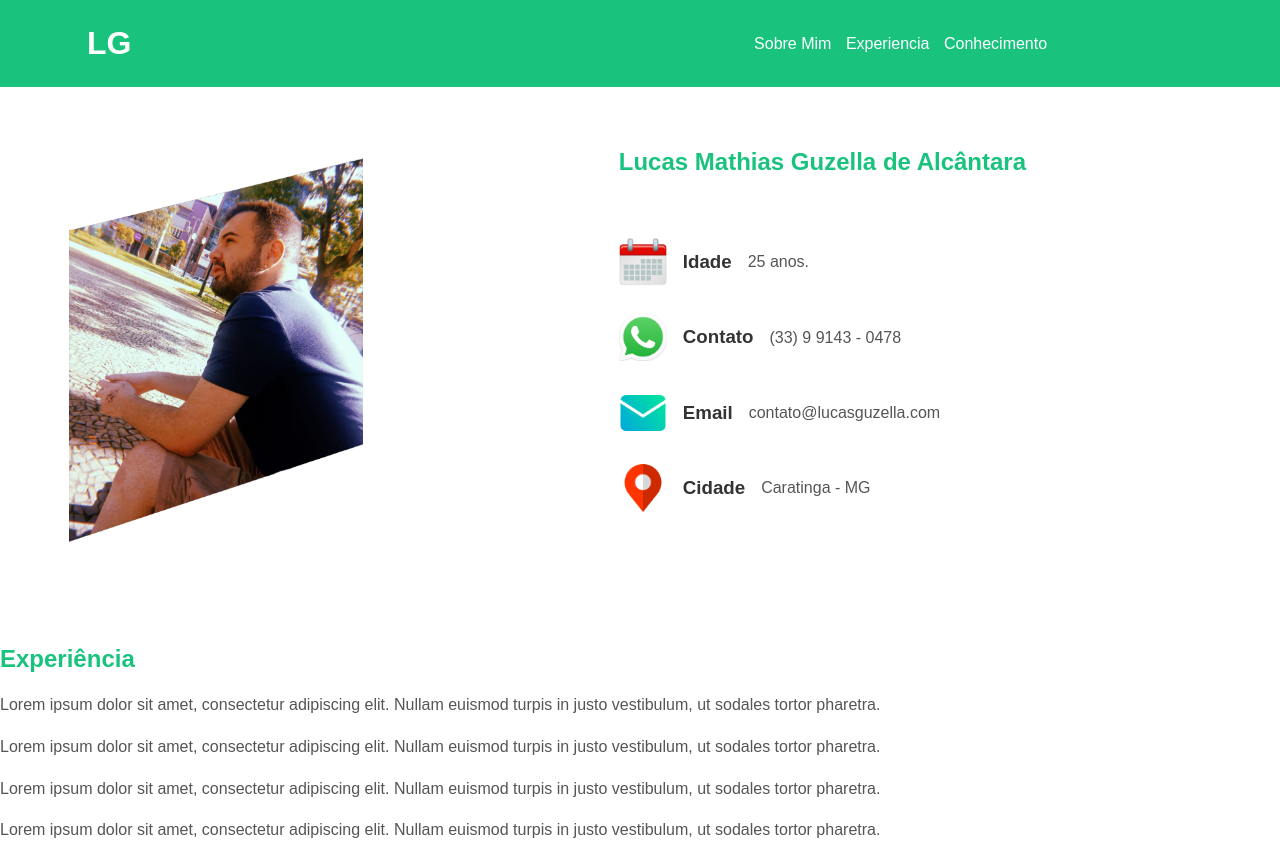
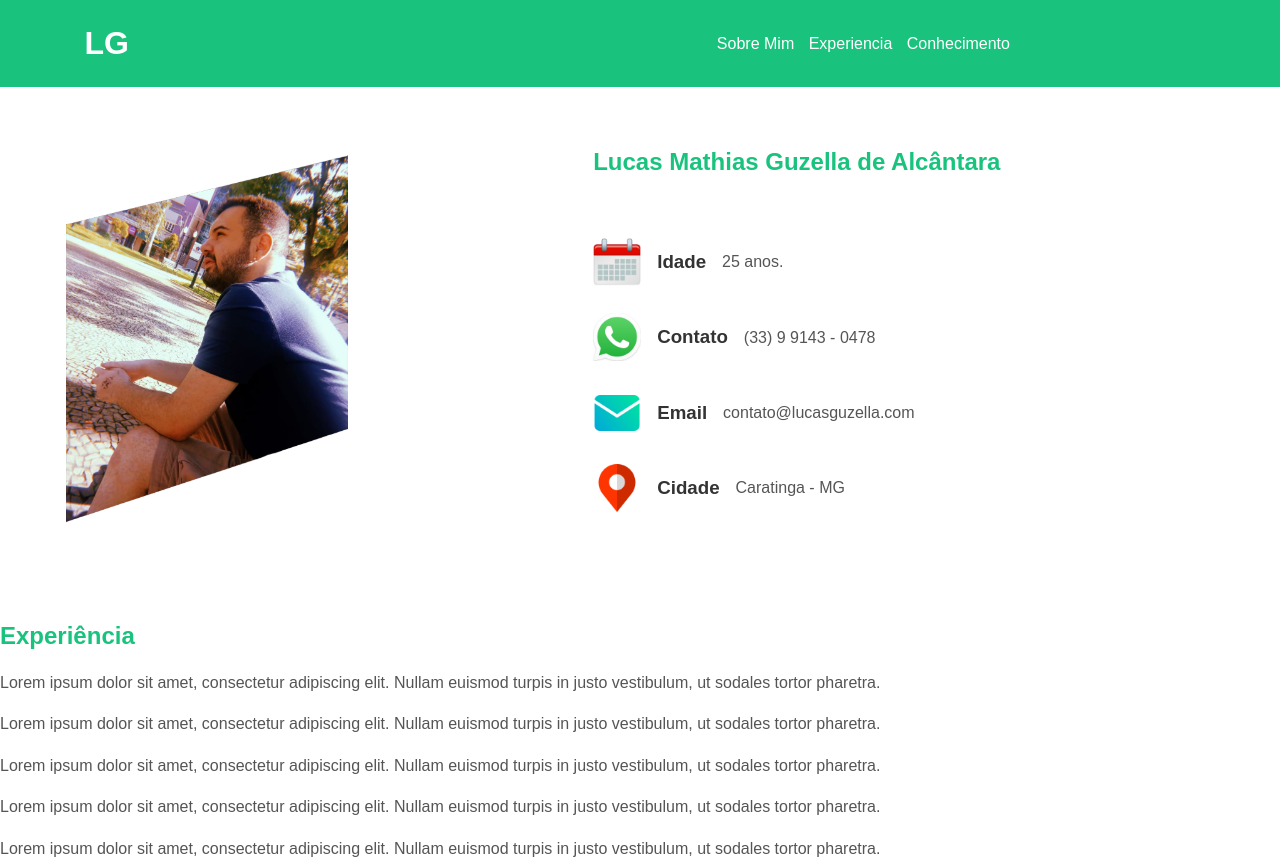
Before and after one commit to LucasGuzella/lucasguzella, a PHP site: page / in a window 1280 px wide. Shown: the top 860 px of the page. Run offline with PHP 8.4, Linux system fonts and the light colour scheme.

Commit message:
Update styles.css

```diff
--- a/styles.css
+++ b/styles.css
@@ -61,10 +61,10 @@ li {
 	width: 22%;
 }
 .col50{
-	width: 46%;
+	width: 44%;
 }
 .col100{
-	width: 94%;
+	width: 88%;
 }
 
 .row {
```
